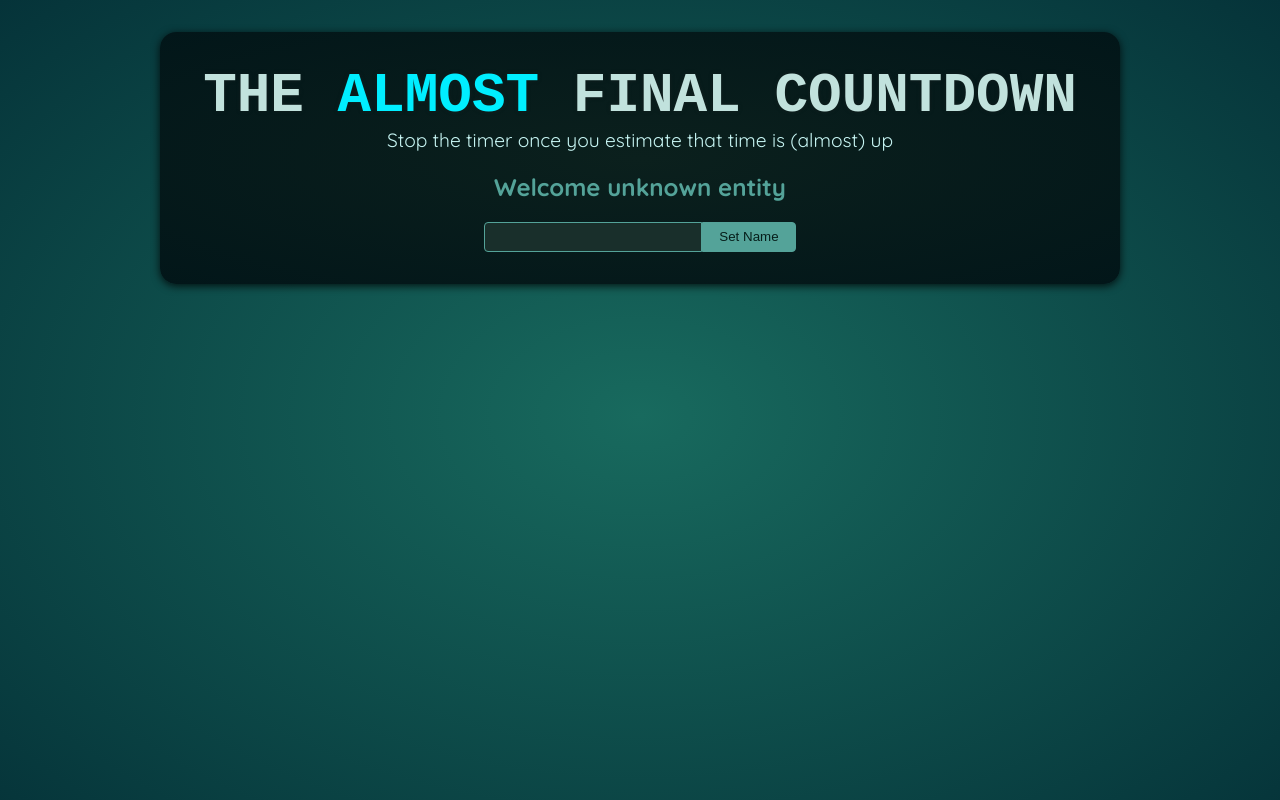
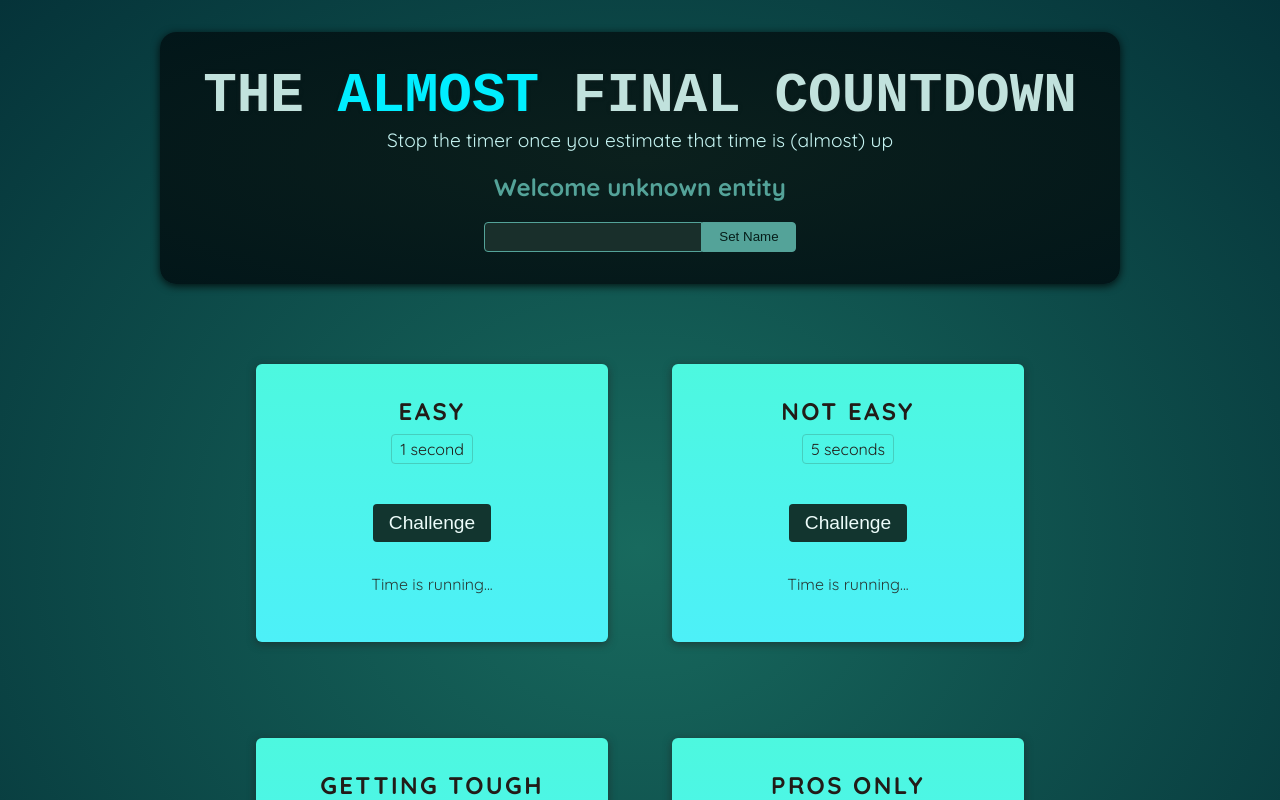
Before and after one commit to houssamouhra/react-refs-portals, a React (Vite) app: page / in a window 1280 px wide. Shown: the top 800 px of the page. Built offline with nearby package versions, Linux system fonts and the light colour scheme; a web font is replaced by a local one.

Commit message:
feat(TimeChallenge): create countdown component

```diff
--- a/src/App.jsx
+++ b/src/App.jsx
@@ -1,10 +1,16 @@
 import Player from "./components/Player.jsx";
+import TimerChallenge from "./components/TimeChallenge.jsx";
 
 function App() {
   return (
     <>
       <Player />
-      <div id='challenges'></div>
+      <div id='challenges'>
+        <TimerChallenge title='Easy' targetTime={1} />
+        <TimerChallenge title='Not easy' targetTime={5} />
+        <TimerChallenge title='Getting tough' targetTime={10} />
+        <TimerChallenge title='Pros only' targetTime={15} />
+      </div>
     </>
   );
 }
--- /dev/null
+++ b/src/components/TimeChallenge.jsx
@@ -0,0 +1,14 @@
+export default function TimerChallenge({ title, targetTime }) {
+  return (
+    <section className='challenge'>
+      <h2>{title}</h2>
+      <p className='challenge-time'>
+        {targetTime} second{targetTime > 1 ? "s" : ""}
+      </p>
+      <p>
+        <button>Challenge</button>
+      </p>
+      <p className='active'>Time is running... </p>
+    </section>
+  );
+}
```
